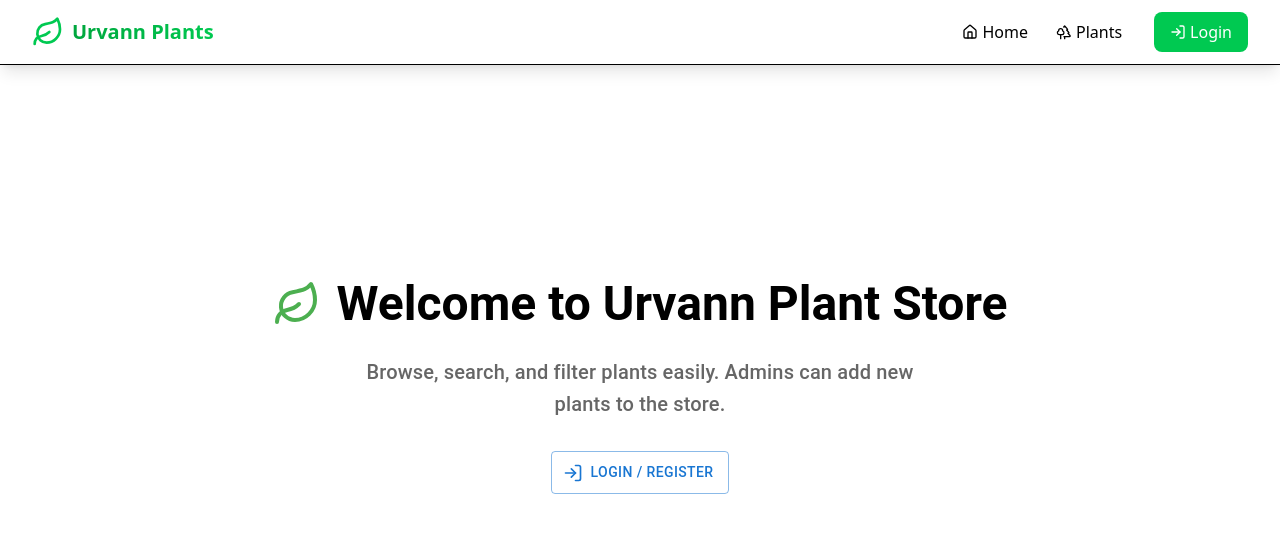
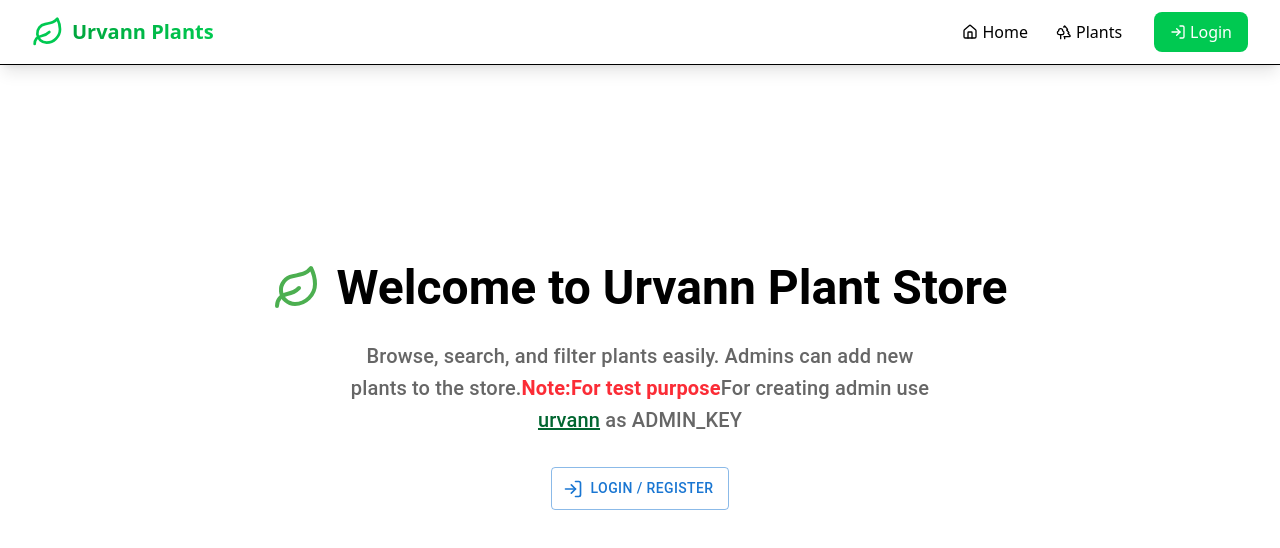
Before and after one commit to ashu6783/urvann, a React (Vite) app in the folder client/: page / in a window 1280 px wide. Shown: the top 548 px of the page. Built offline with nearby package versions, Linux system fonts and the light colour scheme.

Commit message:
bug fixed

```diff
--- a/client/src/pages/Home.jsx
+++ b/client/src/pages/Home.jsx
@@ -52,9 +52,10 @@ const Home = () => {
         }}
       >
         Browse, search, and filter plants easily. Admins can add new plants to the store.
+        <span className="text-red-500 font-semibold">Note:For test purpose</span>
+        For creating admin use <span className="text-green-800 underline">urvann</span> as ADMIN_KEY <div className=""></div>
       </Typography>
 
-      {/* Buttons */}
       <Box
         sx={{
           mt: 3,
@@ -66,7 +67,6 @@ const Home = () => {
           maxWidth: { xs: "300px", sm: "none" },
         }}
       >
-        {/* If user NOT logged in → show login/register */}
         {!user && (
           <Button
             component={Link}
@@ -80,7 +80,6 @@ const Home = () => {
           </Button>
         )}
 
-        {/* If user logged in → always show View All Plants */}
         {user && (
           <Button
             component={Link}
@@ -94,7 +93,6 @@ const Home = () => {
           </Button>
         )}
 
-        {/* If user is admin → also show Add Plant */}
         {user && user.role === "admin" && (
           <Button
             component={Link}
```
Also changed, not shown: 1 other file (tests, documents, lock files or other folders).
